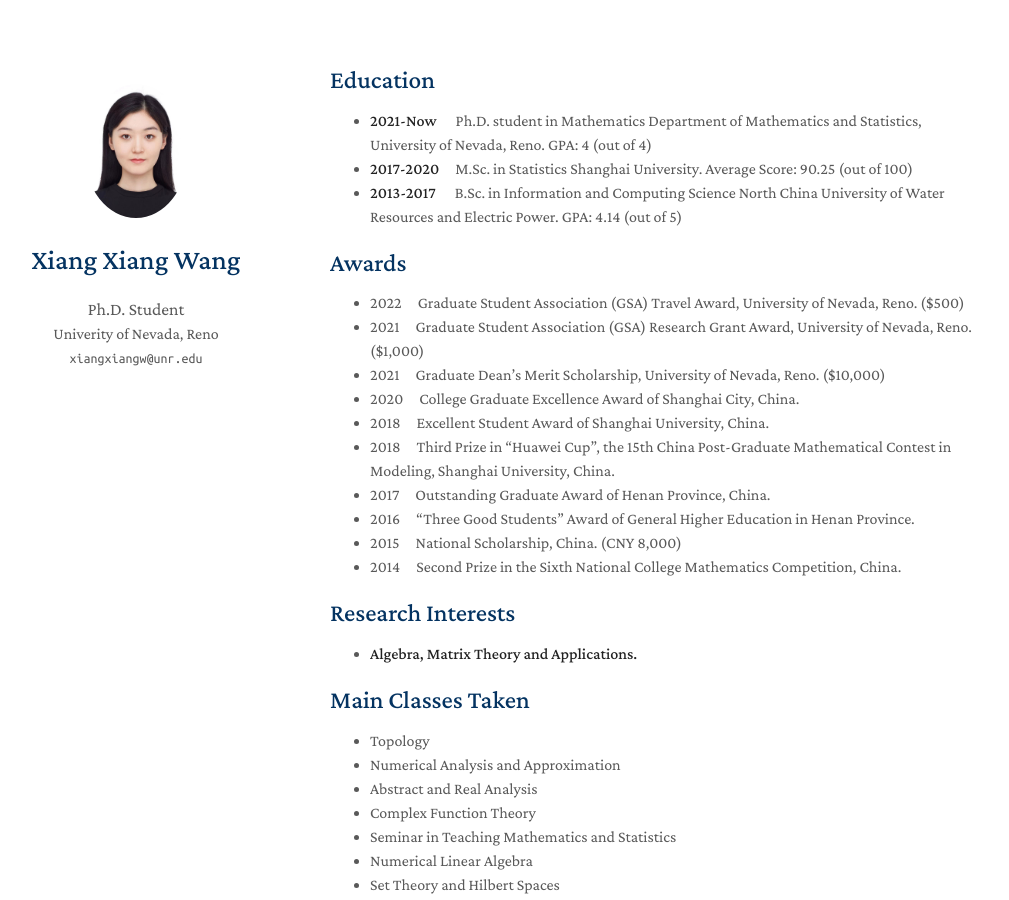
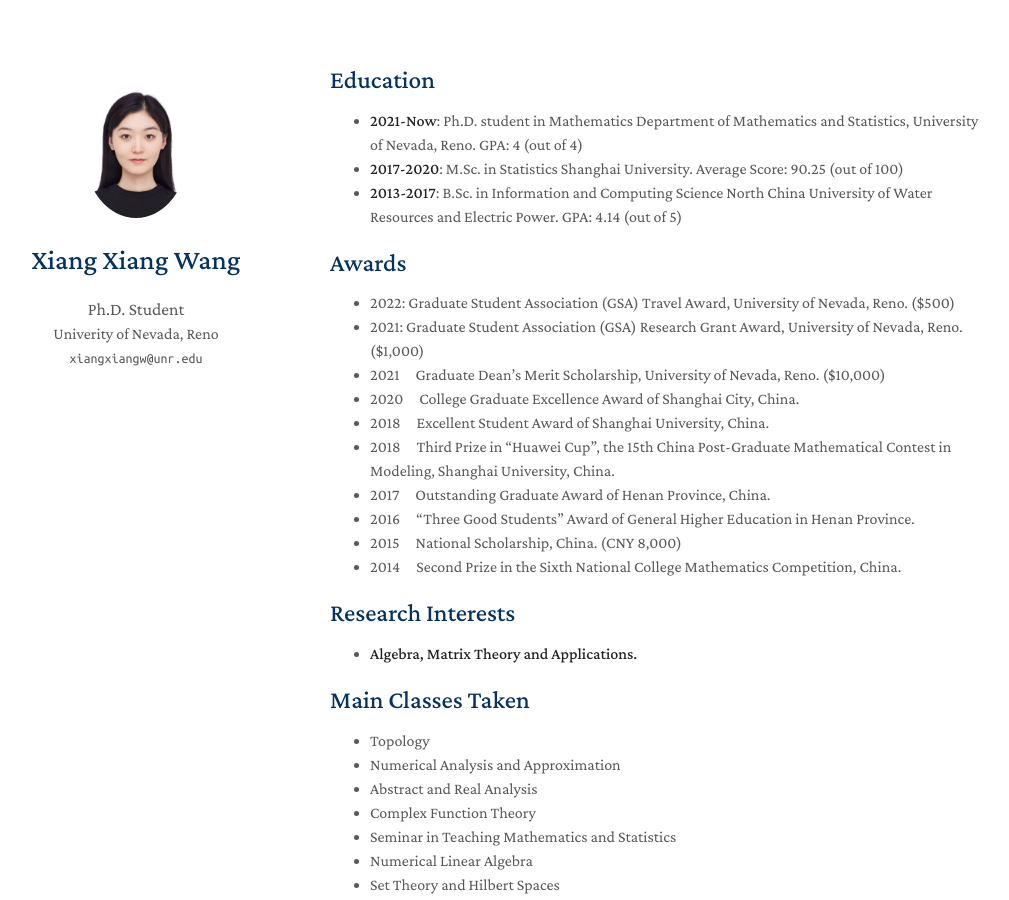
Before and after one commit to yaoyao-liu/minimal-light, a Jekyll site: the page built from index.md, in a window 1280 px wide and 900 px high. Shown: the whole window, without its empty margins (140-1149 px from the left). Built offline with Jekyll 4.4.1, drawn with Linux system fonts in a browser that asks for light colours; nearby versions of some CDN libraries; a style sheet for code colours, icons or effects is not loaded; our own code applies the rules of GitHub Pages for plain Markdown files; part of the change alters nothing that is shown.

```diff
--- a/index.md
+++ b/index.md
@@ -5,15 +5,15 @@ layout: homepage
 
 
 ## Education
-- **2021-Now**&emsp; Ph.D. student in Mathematics Department of Mathematics and Statistics,
+- **2021-Now**: Ph.D. student in Mathematics Department of Mathematics and Statistics,
  University of Nevada, Reno. GPA: 4 (out of 4)
-- **2017-2020**&emsp;M.Sc. in Statistics Shanghai University. Average Score: 90.25 (out of 100)
-- **2013-2017**&emsp; B.Sc. in Information and Computing Science North China University of Water
+- **2017-2020**: M.Sc. in Statistics Shanghai University. Average Score: 90.25 (out of 100)
+- **2013-2017**:  B.Sc. in Information and Computing Science North China University of Water
  Resources and Electric Power. GPA: 4.14 (out of 5)
 
 ## Awards
-- 2022&emsp;Graduate Student Association (GSA) Travel Award, University of Nevada, Reno. ($500)
-- 2021&emsp;Graduate Student Association (GSA) Research Grant Award, University of Nevada, Reno. ($1,000)
+- 2022: Graduate Student Association (GSA) Travel Award, University of Nevada, Reno. ($500)
+- 2021: Graduate Student Association (GSA) Research Grant Award, University of Nevada, Reno. ($1,000)
 - 2021&emsp;Graduate Dean’s Merit Scholarship, University of Nevada, Reno. ($10,000)
 - 2020&emsp;College Graduate Excellence Award of Shanghai City, China.
 - 2018&emsp;Excellent Student Award of Shanghai University, China.
```
